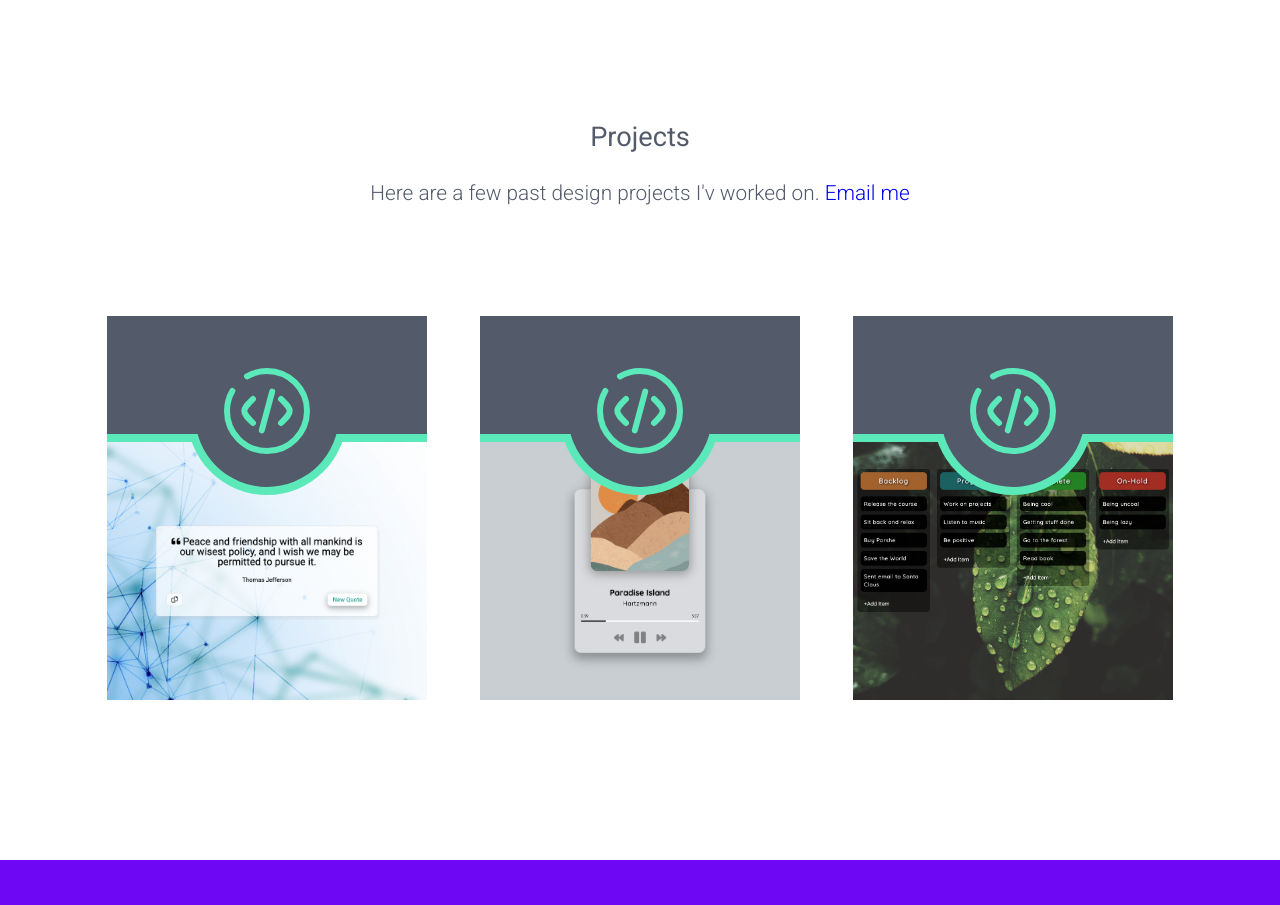
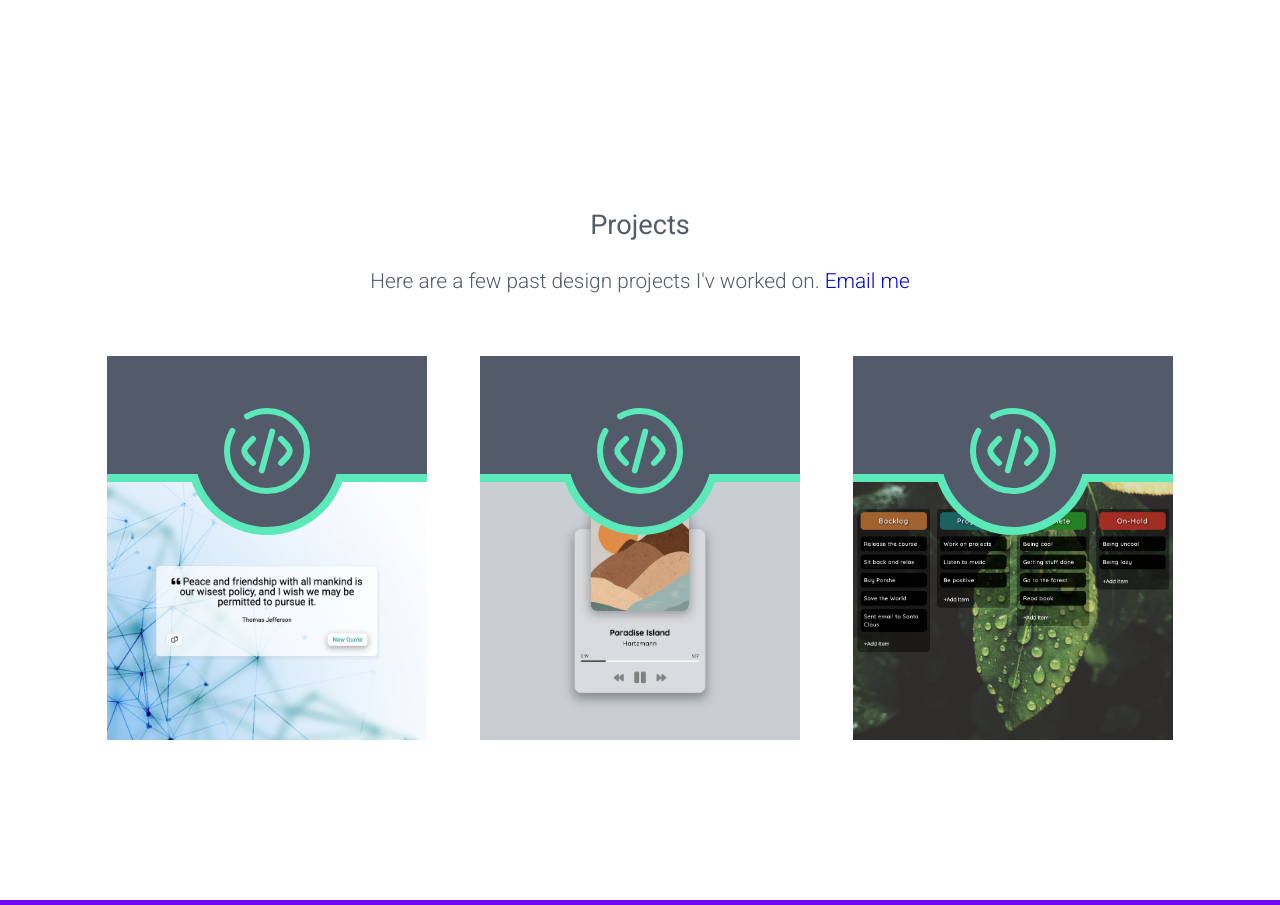
Before and after one commit to nicramas/marcin-web-resume, a React (Create React App) app: page / in a window 1280 px wide. Shown: the part 2068-2973 px from the top of the page. Built offline with nearby package versions, Linux system fonts and the light colour scheme.

Commit message:
projects js

```diff
--- a/src/js/Projects.js
+++ b/src/js/Projects.js
@@ -45,17 +45,8 @@ const Test = () => {
 
     return (
         <section className="projects-container" id="projects">
-            <h1
-            style={{
-                fontSize:"1.7rem",
-                fontWeight:"500",
-                padding:"1rem 3rem 2rem"
-            }}>Projects</h1>
-            <h2
-            style={{
-                fontSize:"1.3rem",
-                padding:"0 3rem 5rem",
-            }}>Here are a few past design projects I'v worked on.
+            <h1>Projects</h1>
+            <h2>Here are a few past design projects I'v worked on.
                 <a href="mailto:m.sapierzynski@hotmail.com"> Email me</a>
             </h2>
              <ul className="project-cards">
```
